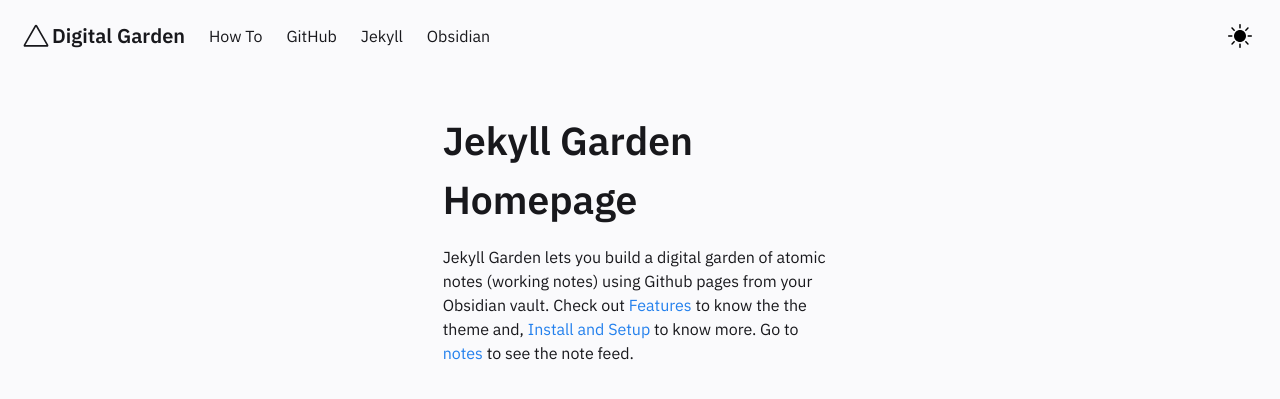
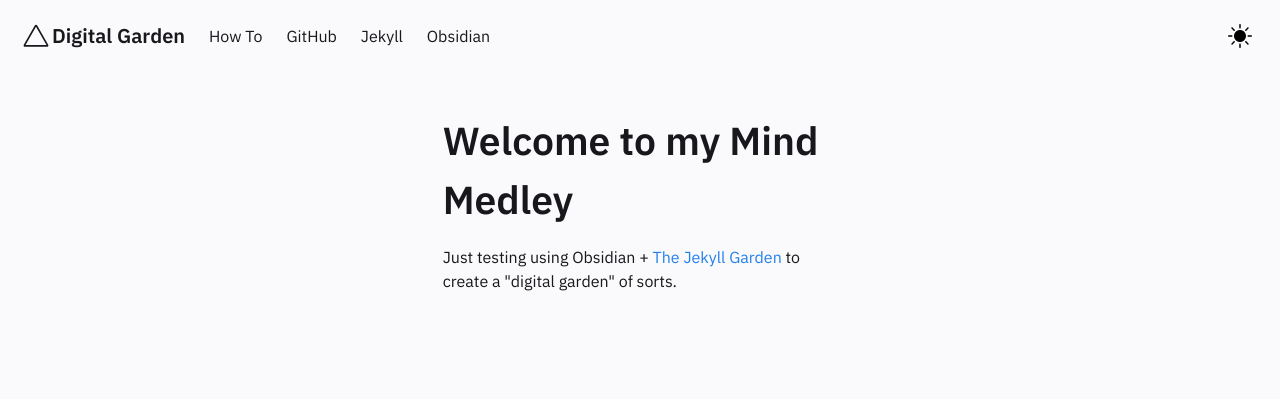
Before and after one commit to fncll/fncll.github.io, a Jekyll site: the page built from pages/index.md, in a window 1280 px wide. Shown: the top 399 px of the page. Built offline with Jekyll 4.4.1, drawn with Linux system fonts in a browser that asks for light colours.

```diff
--- a/_config.yml
+++ b/_config.yml
@@ -28,10 +28,10 @@ url: "https://jekyll-garden.github.io/" # the base hostname & protocol for your
 # your social media links etc
 #######################################################################
 
-heading: Digital Garden # Change this
+heading: FNCLL's Mind Medley # Change this
 copyright:
-  year: 2021
-  msg: Your Name # This is a mandatory attribute for copyright to be displayed ; If deleting this, edit at footer layout.
+  year: 2022
+  msg: Chris Lott # This is a mandatory attribute for copyright to be displayed ; If deleting this, edit at footer layout.
 
 
 #####################################################################
--- a/_includes/Homepage.html
+++ b/_includes/Homepage.html
@@ -1,11 +1,9 @@
 <div class="column is-4">
     <div class="block homeblock">
-    <h1>Jekyll Garden Homepage</h1>
+    <h1>Welcome to my Mind Medley</h1>
 
     <p>
-        Jekyll Garden lets you build a digital garden of atomic notes (working notes) using Github pages from your Obsidian vault.
-        Check out <a href="../posts/how-to">Features </a> to know the the theme and, <a href="../posts/how-to"> Install and Setup </a> to know more.
-        Go to <a href="../notes"> notes </a> to see the note feed.
+        Just testing using Obsidian + <a href="https://jekyll-garden.github.io/index.html">The Jekyll Garden</a> to create a "digital garden" of sorts.
     </p>
 
     </div>
```
